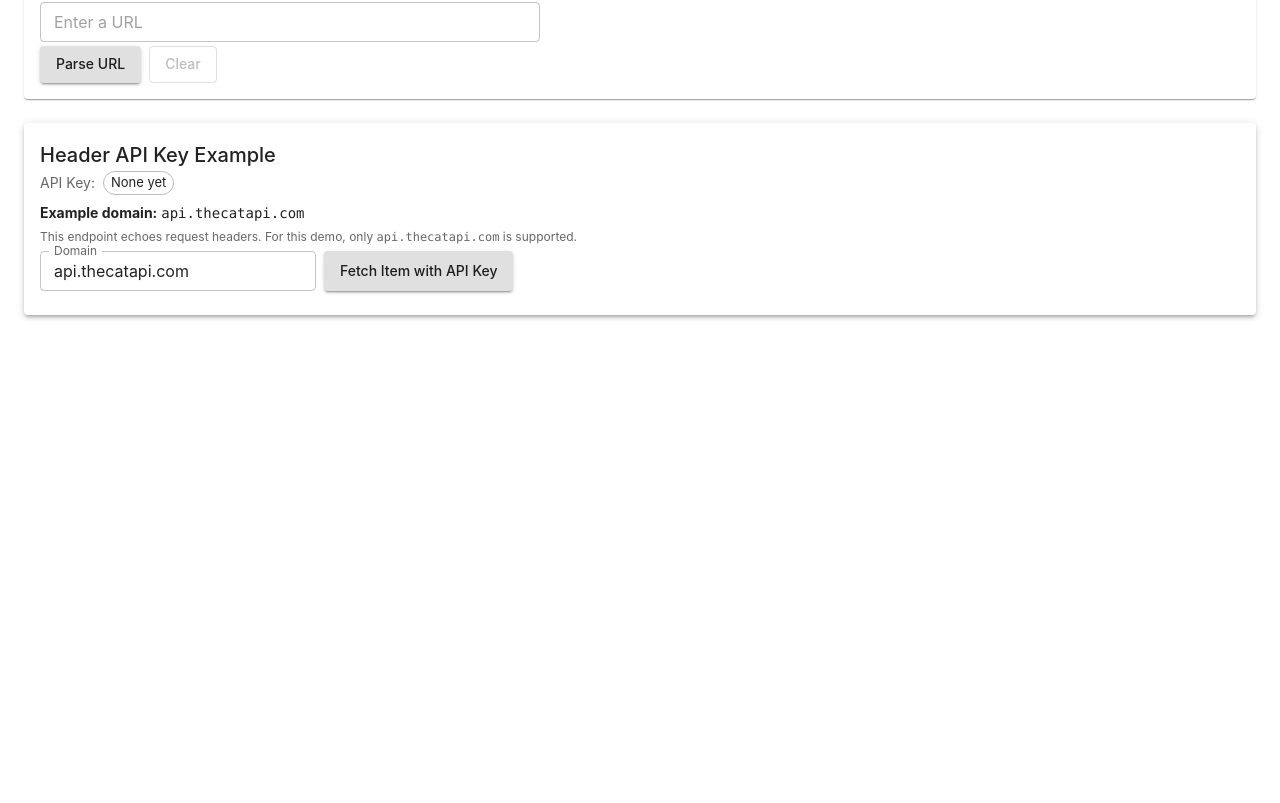
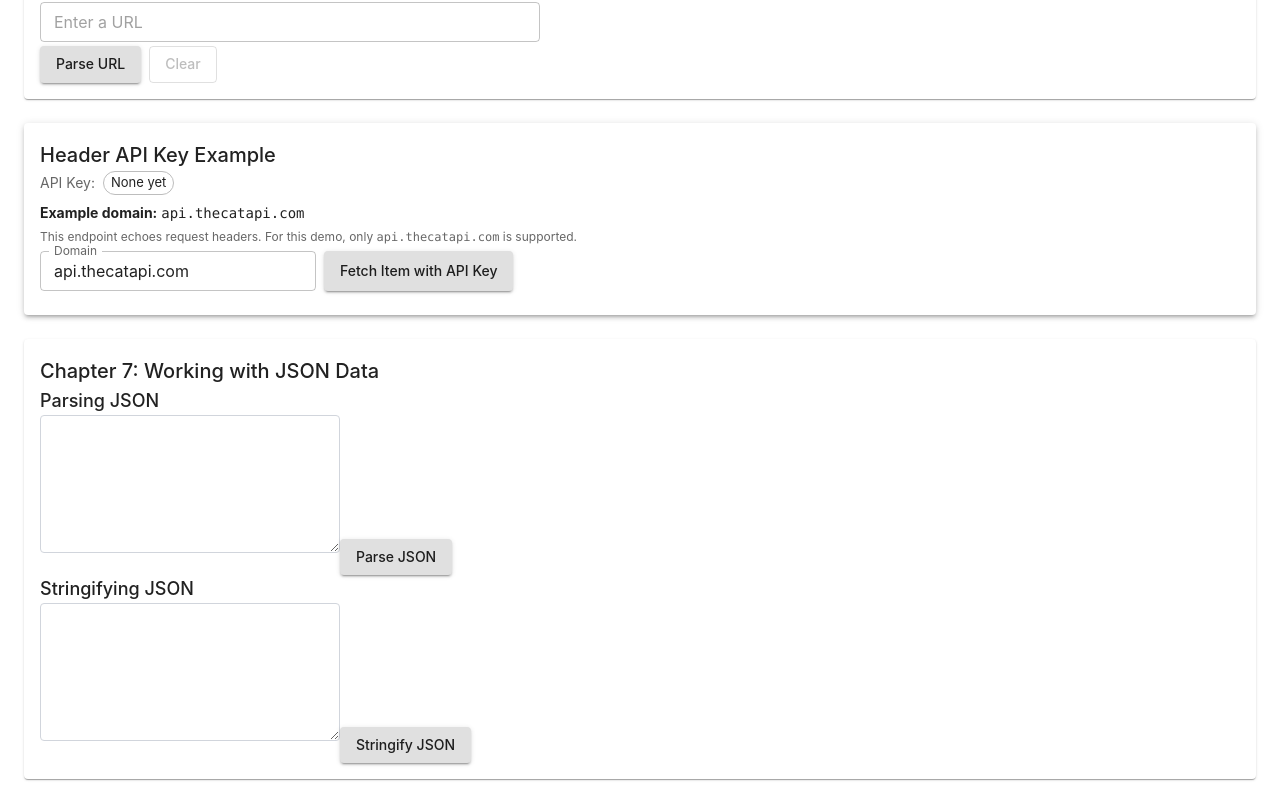
Before and after one commit to KevinHein-KSH/http-assets, a React (Vite) app: page / in a window 1280 px wide. Shown: the part 475-1278 px from the top of the page. Before the commit the page ends 814 px from the top, so only its background shows below. Built offline with nearby package versions, Linux system fonts and the light colour scheme.

Commit message:
WIP: CH-7 UI

```diff
--- a/src/App.tsx
+++ b/src/App.tsx
@@ -3,6 +3,7 @@ import FetchData from './components/Ch1-Fetch_API/FetchCall';
 import UrlViewer from './components/Ch3-URL/URLParts';
 import TemplateContainer from './components/Template/TemplateContainer';
 import HeaderApiKey from './components/Ch6-Header/HeaderApiKey';
+import Json from './components/Ch7-JSON/JsonDisplay';
 
 export default function App() {
     return (
@@ -11,6 +12,7 @@ export default function App() {
             <FetchIPAddress />
             <UrlViewer />
             <HeaderApiKey />
+            <Json />
 
             {/* <TemplateContainer /> */}
         </>
--- /dev/null
+++ b/src/components/Ch7-JSON/JsonDisplay.tsx
@@ -0,0 +1,40 @@
+// component for chapter 7 JSON
+// UI for displaying JSON data in a formatted way json.prase() and JSON.stringify()
+// allowing users to copy the JSON data to clipboard as string or as JSON or as file
+// showed results and types of result JSON data
+
+import React from "react";
+import { Paper, Typography, TextareaAutosize, Button } from "@mui/material";
+
+export default function JsonDisplay() {
+  return (
+    <Paper sx={{ p: 2, m: 3 }} className="space-y-2">
+      <Typography variant="h6">Chapter 7: Working with JSON Data </Typography>
+      <h3 className="text-lg font-medium">Parsing JSON</h3>
+      {/* //textarea for user to input JSON string
+                //button to parse JSON string
+                //display parsed JSON data in formatted way
+                //show type of parsed data and prased JSON data (object, array, etc.) */}
+        <TextareaAutosize
+            minRows={5}
+            className="w-[300px] border border-gray-300 focus:border-2 focus:border-blue-500 focus:outline-none rounded p-2"
+        />
+        <Button variant="contained">
+            Parse JSON
+        </Button>
+
+      <h3 className="text-lg font-medium">Stringifying JSON</h3>
+      {/* //textarea for user to input JSON data (object, array, etc.)
+                //button to stringify JSON data
+                //display stringified JSON data
+                //show type of stringified data (string) */}
+        <TextareaAutosize
+            minRows={5}
+            className="w-[300px] border border-gray-300 focus:border-2 focus:border-blue-500 focus:outline-none rounded p-2"
+        />
+        <Button variant="contained">
+            Stringify JSON
+        </Button>
+    </Paper>
+  );
+}
```
